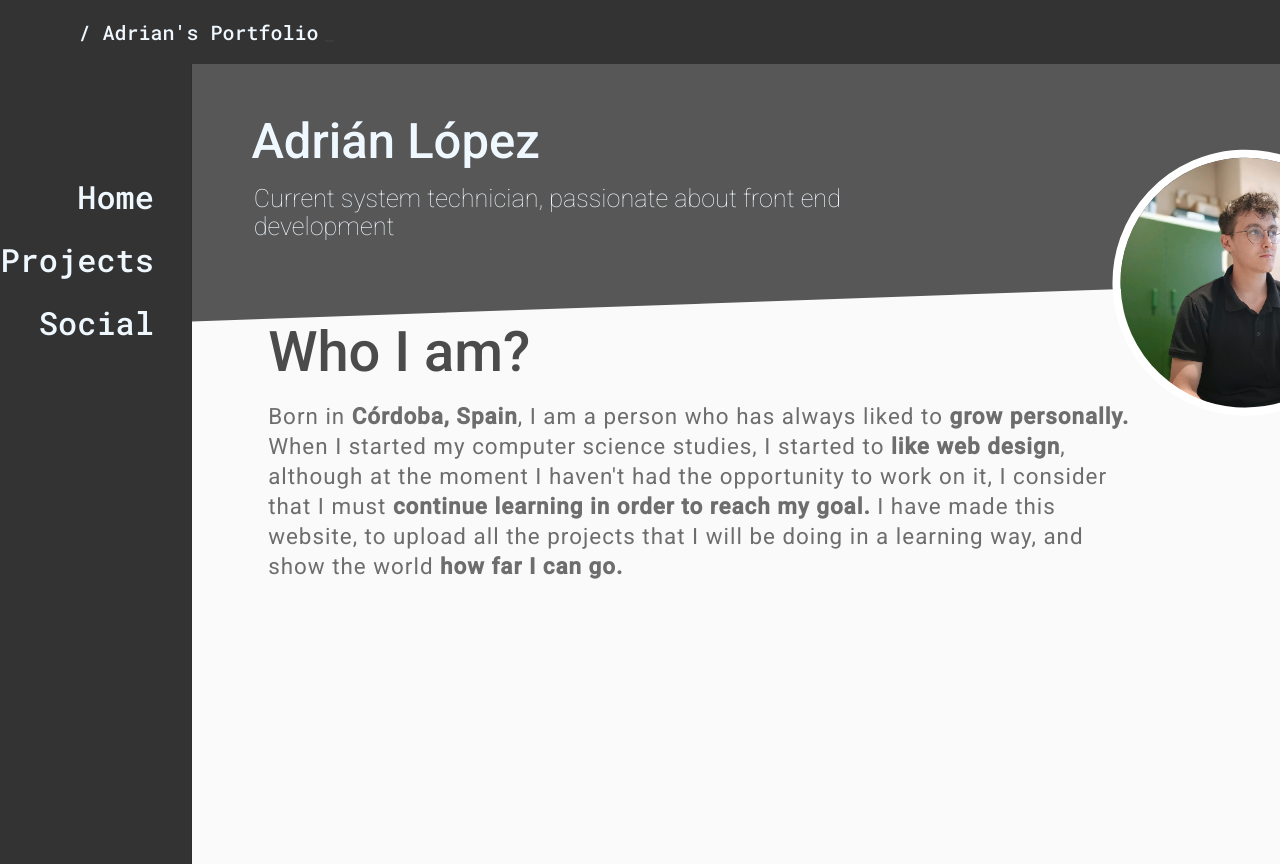
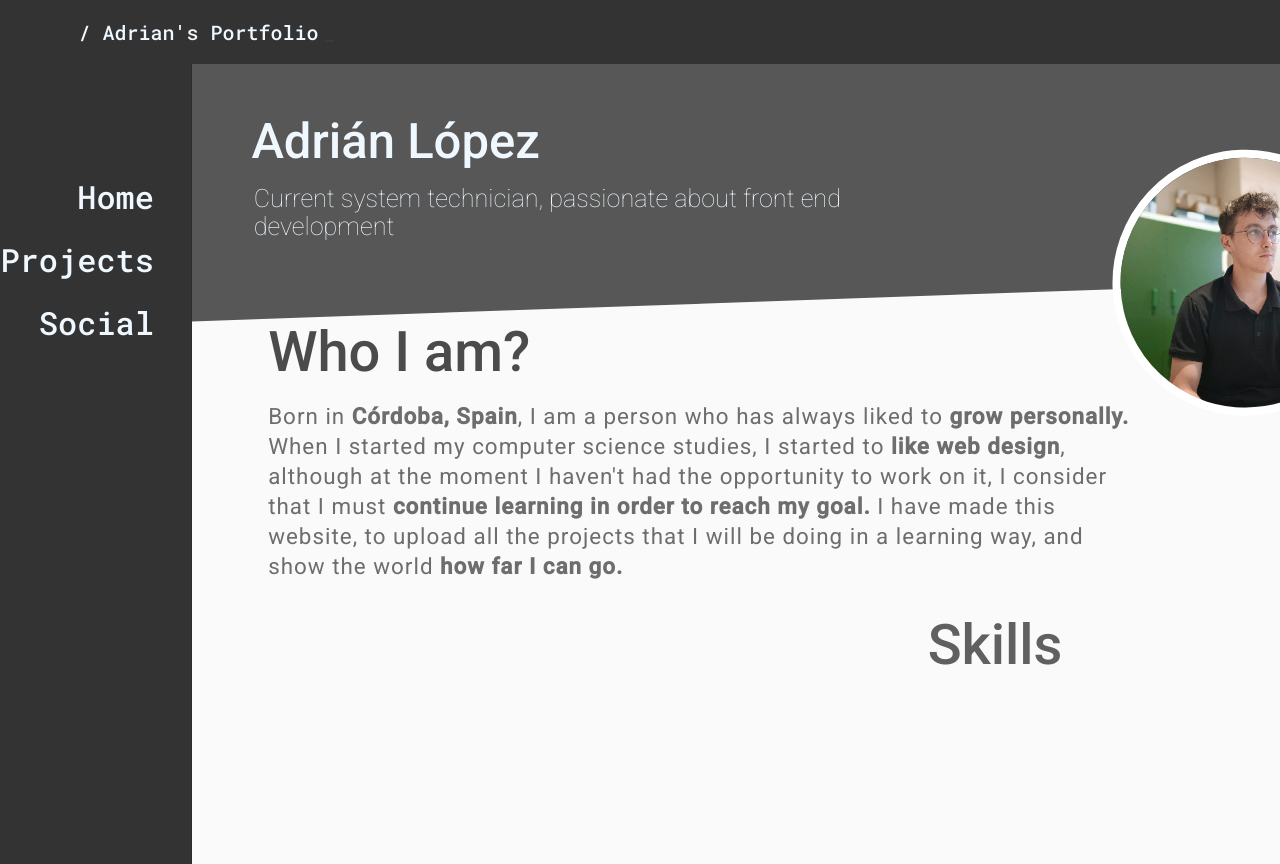
Before and after one commit to adrianlpzt/MyPortfolio, an Angular app: page / in a window 1280 px wide. Built offline with nearby package versions, Linux system fonts and the light colour scheme.

Commit message:
Adding Skills component

```diff
--- a/src/app/app.component.html
+++ b/src/app/app.component.html
@@ -8,5 +8,6 @@
   <mat-sidenav-content>
     <app-profile></app-profile>
     <app-info></app-info>
+    <app-skills></app-skills>
   </mat-sidenav-content>
 </mat-sidenav-container>
--- /dev/null
+++ b/src/app/skills/skills.component.css
@@ -0,0 +1,16 @@
+.title {
+    font-family: 'roboto';
+    font-size: 4em;
+    font-weight: 500;
+    color: #606060;
+    text-align: right;
+    margin-top: 5%;
+    margin-right: 20%;
+}
+
+.material-symbols-outlined {
+    border: 10px solid black;
+    border-radius: 100%;
+    font-size: 7em;
+    padding: 20px;
+}
--- /dev/null
+++ b/src/app/skills/skills.component.html
@@ -0,0 +1,4 @@
+<link rel="stylesheet" href="https://fonts.googleapis.com/css2?family=Material+Symbols+Outlined:opsz,wght,FILL,GRAD@20..48,100..700,0..1,-50..200" />
+
+
+<div class="title">Skills</div>
--- /dev/null
+++ b/src/app/skills/skills.component.ts
@@ -0,0 +1,15 @@
+import { Component, OnInit } from '@angular/core';
+
+@Component({
+  selector: 'app-skills',
+  templateUrl: './skills.component.html',
+  styleUrls: ['./skills.component.css']
+})
+export class SkillsComponent implements OnInit {
+
+  constructor() { }
+
+  ngOnInit(): void {
+  }
+
+}
```
Also changed, not shown: src/app/app.module.ts (+10 -2 lines).
